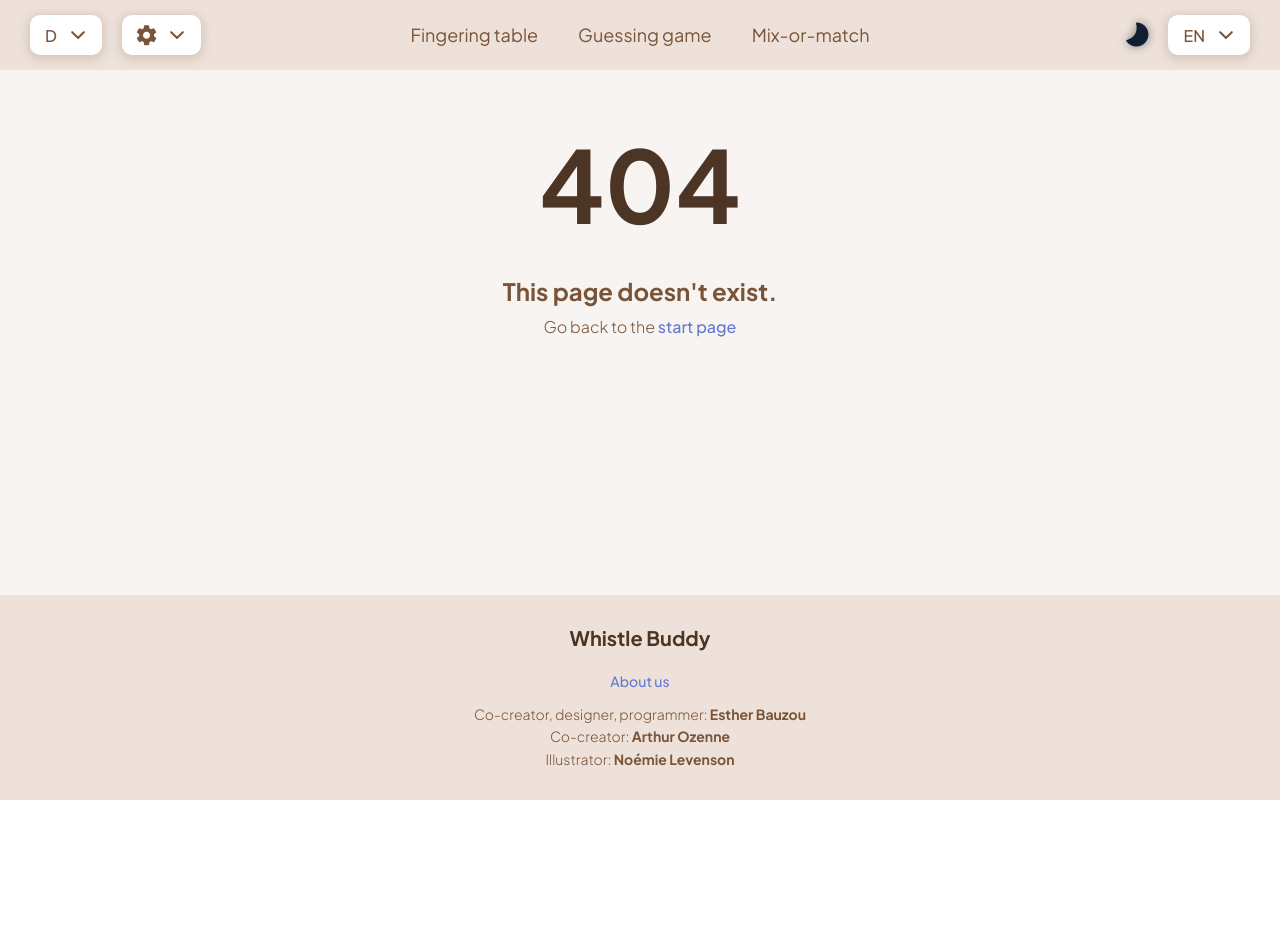
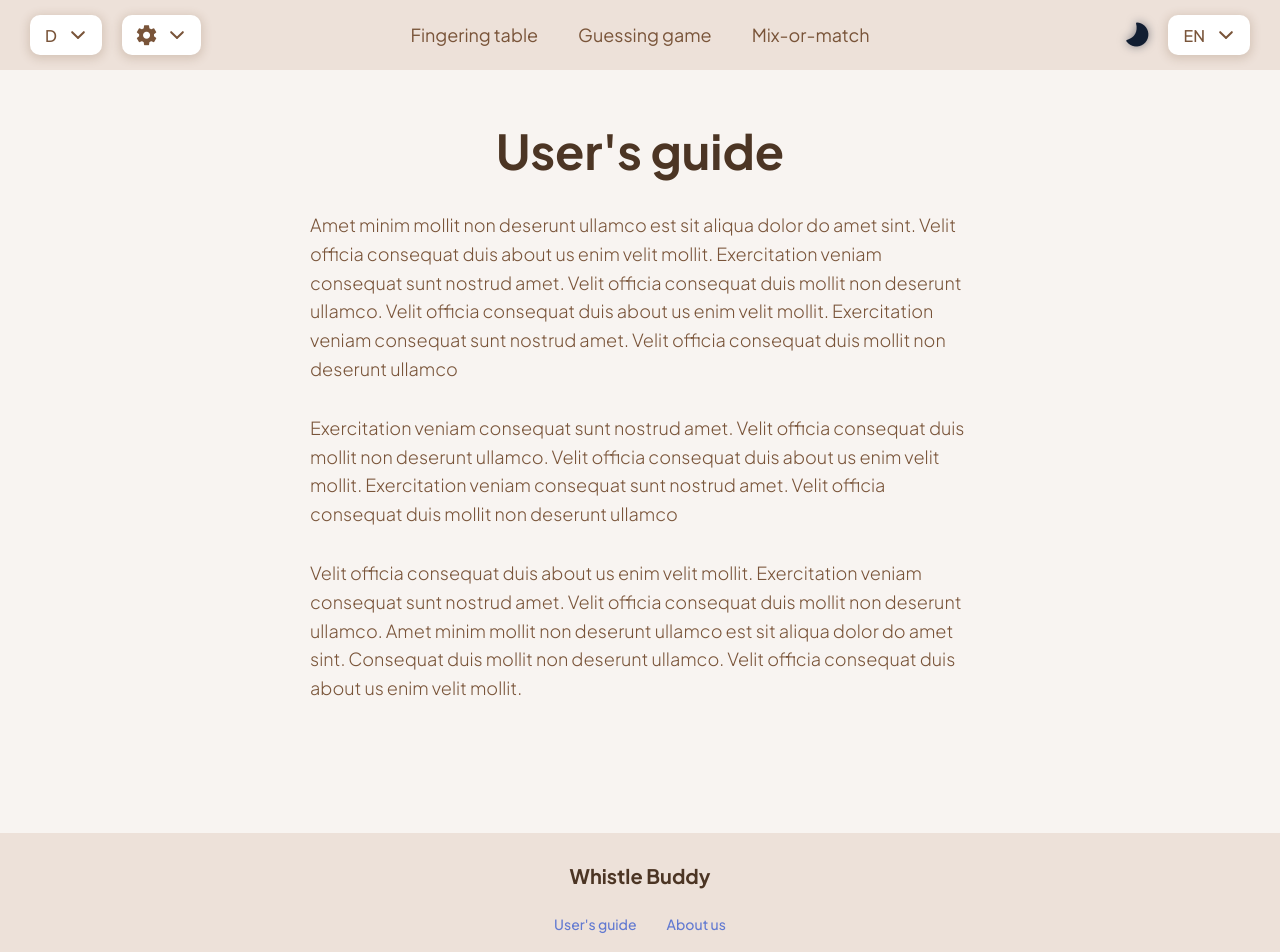
Before and after one commit to PetitChampi/whistle-buddy, a Vue app: page /instructions in a window 1280 px wide. Shown: the top 952 px of the page. Before the commit the page ends 800 px from the top, so only its background shows below. Built offline with nearby package versions, Linux system fonts and the light colour scheme.

Commit message:
selection txt + fix imgpreload + create instr page

```diff
--- a/src/components/Footer.vue
+++ b/src/components/Footer.vue
@@ -6,11 +6,10 @@
       </RouterLink>
     </div>
     <div class="footer-credits">
-      <span class="footer-credits-link">
-        <RouterLink :to="{ name: 'about' }">
-          {{ $t("GEN_ABOUT_US") }}
-        </RouterLink>
-      </span>
+      <div class="footer-credits-links">
+        <RouterLink :to="{ name: 'instructions' }">{{ $t("GEN_INSTRUCTIONS") }}</RouterLink>
+        <RouterLink :to="{ name: 'about' }">{{ $t("GEN_ABOUT_US") }}</RouterLink>
+      </div>
       <p class="footer-credits-item">
         {{ $t("FOOTER_CREDIT_CCDP") }} <span class="footer-credits-item-name">Esther&nbsp;Bauzou</span>
       </p>
@@ -28,7 +27,7 @@
 .footer {
   display: flex;
   flex-direction: column;
-  gap: 20px;
+  gap: 25px;
   background-color: var(--faint);
   text-align: center;
   padding: 30px 20px;
@@ -50,9 +49,10 @@
     font-size: .875rem;
     line-height: 160%;
 
-    &-link {
-      display: inline-block;
-      margin-bottom: 10px;
+    &-links {
+      display: inline-flex;
+      gap: 30px;
+      margin-bottom: 15px;
     }
 
     &-item {
--- a/src/directives/imgpreload.ts
+++ b/src/directives/imgpreload.ts
@@ -3,6 +3,7 @@ import type { DirectiveBinding, Directive } from "vue";
 type ImgpreloadDirective = Directive<HTMLImageElement, string> & {
   created: (el: HTMLImageElement, binding: DirectiveBinding<string>) => void;
   beforeMount: (el: HTMLImageElement, binding: DirectiveBinding<string>) => void;
+  updated: (el: HTMLImageElement, binding: DirectiveBinding<string>) => void;
 };
 
 const imgpreload: ImgpreloadDirective = {
@@ -12,6 +13,9 @@ const imgpreload: ImgpreloadDirective = {
   },
   beforeMount(el: HTMLImageElement, binding: DirectiveBinding<string>) {
     el.src = binding.value;
+  },
+  updated(el: HTMLImageElement, binding: DirectiveBinding<string>) {
+    el.src = binding.value;
   }
 }
 
--- a/src/i18n/en.json
+++ b/src/i18n/en.json
@@ -8,6 +8,7 @@
   "GEN_SELECTED_FINGS": "Selected fingerings",
   "GEN_NOTES": "Notes",
   "GEN_ABOUT_US": "About us",
+  "GEN_INSTRUCTIONS": "User's guide",
   "GEN_CHOOSE": "Choose...",
   "GEN_STANDARD": "Standard",
   "GEN_STANDARD_L": "Standard fingerings",
@@ -34,7 +35,14 @@
   "FOOTER_CREDIT_CC": "Co-creator:",
   "FOOTER_CREDIT_I": "Illustrator:",
 
+  "SPLASH_SUBTITLE": "Learning companion for Irish whistle fingerings",
   "SPLASH_START": "Let's go!",
+  "SELECT_INTRO_P1": "So you've set out to learn the Irish whistle. That's great!",
+  "SELECT_INTRO_P2": "This app was created to help you kickstart your learning with 3 interactive tools centred around memorising the fingerings, which is the first step towards playing all of your favourite tunes.",
+  "SELECT_INTRO_P3L1": "For more info about the tools, see the ",
+  "SELECT_INTRO_INSTR": "user's guide",
+  "SELECT_INTRO_P3L2": ". Our mascot Flánn O'Penny will be pleased to show you around!",
+  "SELECT_INTRO_P4": "Happy playing!",
 
   "F_TABLE_LABEL_CPP": "Cards per page",
   "F_TABLE_LABEL_FLASHCARD_MODE": "Flashcard mode",
--- a/src/i18n/fr.json
+++ b/src/i18n/fr.json
@@ -8,6 +8,7 @@
   "GEN_SELECTED_FINGS": "Doigtés sélectionnés",
   "GEN_NOTES": "Notes",
   "GEN_ABOUT_US": "À propos",
+  "GEN_INSTRUCTIONS": "Guide d'utilisation",
   "GEN_CHOOSE": "Choisir...",
   "GEN_STANDARD": "Standard",
   "GEN_STANDARD_L": "Doigtés standard",
@@ -34,7 +35,14 @@
   "FOOTER_CREDIT_CC": "Co-création :",
   "FOOTER_CREDIT_I": "Illustrations :",
 
+  "SPLASH_SUBTITLE": "Compagnon d'apprentissage des doigtés de Whistle",
   "SPLASH_START": "C'est parti!",
+  "SELECT_INTRO_P1": "Tu as décidé d'apprendre le Whistle. Génial!",
+  "SELECT_INTRO_P2": "Cette appli a été créée pour t'aider à démarrer ton apprentissage avec 3 outils interactifs centrés autour de la mémorisation des doigtés, première étape vers l'apprentissage de tes musiques favorites.",
+  "SELECT_INTRO_P3L1": "Pour plus d'infos sur les outils, consulte le ",
+  "SELECT_INTRO_INSTR": "guide d'utilisation",
+  "SELECT_INTRO_P3L2": ". Notre mascotte Flánn O'Penny sera ravie de t'accueillir!",
+  "SELECT_INTRO_P4": "Happy playing!",
 
   "F_TABLE_LABEL_CPP": "Cartes par page",
   "F_TABLE_LABEL_FLASHCARD_MODE": "Mode flashcards",
--- a/src/router/index.ts
+++ b/src/router/index.ts
@@ -20,7 +20,7 @@ const router = createRouter({
       name: '404',
       components: {
         Navigation,
-        MainContent: () => import('../views/404View.vue'),
+        MainContent: () => import('@/views/404View.vue'),
         Footer
       }
     },
@@ -42,7 +42,7 @@ const router = createRouter({
       name: 'fingeringTable',
       components: {
         Navigation,
-        MainContent: () => import('../views/FingeringTableView.vue'),
+        MainContent: () => import('@/views/FingeringTableView.vue'),
         Footer
       }
     },
@@ -51,7 +51,7 @@ const router = createRouter({
       name: 'guessingGame',
       components: {
         Navigation,
-        MainContent: () => import('../views/GuessingGameView.vue'),
+        MainContent: () => import('@/views/GuessingGameView.vue'),
         Footer
       }
     },
@@ -60,7 +60,7 @@ const router = createRouter({
       name: 'mixOrMatch',
       components: {
         Navigation,
-        MainContent: () => import('../views/MixOrMatchView.vue'),
+        MainContent: () => import('@/views/MixOrMatchView.vue'),
         Footer
       }
     },
@@ -69,7 +69,16 @@ const router = createRouter({
       name: 'about',
       components: {
         Navigation,
-        MainContent: () => import('../views/AboutView.vue'),
+        MainContent: () => import('@/views/AboutView.vue'),
+        Footer
+      }
+    },
+    {
+      path: '/instructions',
+      name: 'instructions',
+      components: {
+        Navigation,
+        MainContent: () => import('@/views/InstructionsView.vue'),
         Footer
       }
     }
--- /dev/null
+++ b/src/views/InstructionsView.vue
@@ -0,0 +1,32 @@
+<template>
+  <div class="instructions">
+    <h1 class="instructions-title">{{ $t('GEN_INSTRUCTIONS') }}</h1>
+    <div class="instructions-text">
+      <p>Amet minim mollit non deserunt ullamco est sit aliqua dolor do amet sint. Velit officia consequat duis about us enim velit mollit. Exercitation veniam consequat sunt nostrud amet. Velit officia consequat duis mollit non deserunt ullamco. Velit officia consequat duis about us enim velit mollit. Exercitation veniam consequat sunt nostrud amet. Velit officia consequat duis mollit non deserunt ullamco</p>
+      <p>Exercitation veniam consequat sunt nostrud amet. Velit officia consequat duis mollit non deserunt ullamco. Velit officia consequat duis about us enim velit mollit. Exercitation veniam consequat sunt nostrud amet. Velit officia consequat duis mollit non deserunt ullamco</p>
+      <p>Velit officia consequat duis about us enim velit mollit. Exercitation veniam consequat sunt nostrud amet. Velit officia consequat duis mollit non deserunt ullamco. Amet minim mollit non deserunt ullamco est sit aliqua dolor do amet sint. Consequat duis mollit non deserunt ullamco. Velit officia consequat duis about us enim velit mollit.</p>
+    </div>
+  </div>
+</template>
+
+<script setup lang="ts">
+</script>
+
+<style lang="scss" scoped>
+.instructions {
+  margin: 50px auto 0;
+  max-width: 660px;
+
+  &-title {
+    text-align: center;
+  }
+
+  &-text {
+    p {
+      margin-bottom: 30px;
+      font-size: 1.125rem;
+      line-height: 160%;
+    }
+  }
+}
+</style>
--- a/src/views/SelectView.vue
+++ b/src/views/SelectView.vue
@@ -5,9 +5,16 @@
   <main class="main">
     <div class="container">
       <h1 class="main-title">Whistle Buddy</h1>
-      <p class="main-text">Amet minim mollit non deserunt ullamco est sit aliqua dolor do amet sint. Velit officia consequat duis
-        <RouterLink :to="{ name: 'about' }">about us</RouterLink>
-      enim velit mollit. Exercitation veniam consequat sunt nostrud amet. Velit officia consequat duis mollit non deserunt</p>
+      <div class="main-text">
+        <p>{{ $t("SELECT_INTRO_P1") }}</p>
+        <p>{{ $t("SELECT_INTRO_P2") }}</p>
+        <br>
+        <span>{{ $t("SELECT_INTRO_P3L1") }}</span>
+        <RouterLink :to="{ name: 'instructions' }">{{ $t("SELECT_INTRO_INSTR") }}</RouterLink>
+        <span>{{ $t("SELECT_INTRO_P3L2") }}</span>
+        <br><br>
+        <p>{{ $t("SELECT_INTRO_P4") }}</p>
+      </div>
       <div class="main-cards">
         <FeatureCard
           :cardTitle="$t('GEN_FINGERING_TABLE')"
@@ -74,18 +81,8 @@ const imgSuffix = computed(() => darkMode.value ? "dark" : "light");
   &-text {
     font-size: 1.125rem;
     line-height: 160%;
-    margin: 20px 0 60px;
-
-    a {
-      text-decoration: none;
-      display: inline-block;
-      line-height: 140%;
-      transition: border-bottom ease .2s;
-      border-bottom: 1px solid transparent;
-      &:hover {
-        border-bottom: 1px solid var(--accent);
-      }
-    }
+    margin: 20px auto 60px;
+    max-width: 660px;
   }
 
   &-cards {
```
Also changed, not shown: 1 other file (tests, documents, lock files or other folders).
